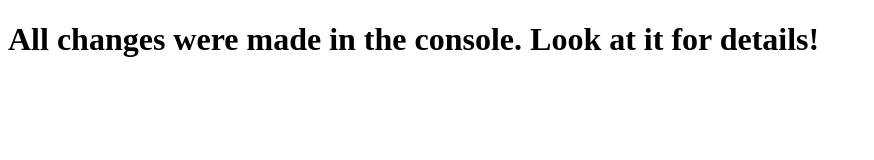
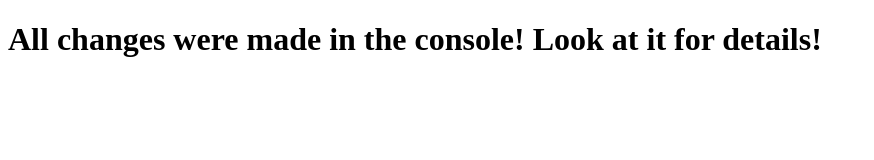
Before and after one commit to Laura-Bullek/UNH-Week-Three, a plain HTML site: page 05-PizzaConsole/Unsolved/pizza-variables-2.html in a window 1280 px wide. Shown: the whole page, without its empty margins (0-874 px from the left). Drawn offline with Linux system fonts and the light colour scheme.

Commit message:
Added an h1 to the html doc explaining what I did in the console

```diff
--- a/05-PizzaConsole/Unsolved/pizza-variables-2.html
+++ b/05-PizzaConsole/Unsolved/pizza-variables-2.html
@@ -6,7 +6,7 @@
   </head>
   <body>
 
-    <h1> All changes were made in the console. Look at it for details!</h1>
+    <h1> All changes were made in the console! Look at it for details!</h1>
     <script type="text/javascript">
 
     // Variables
```
